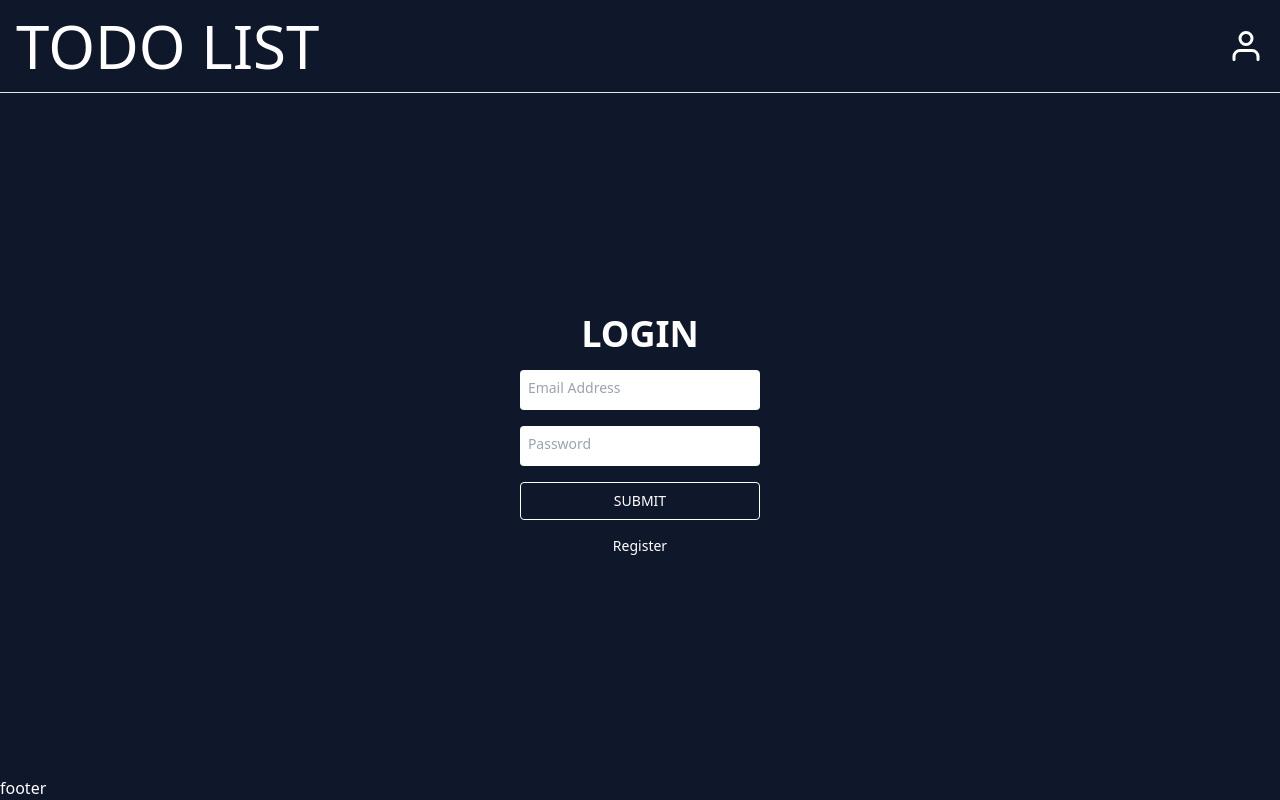
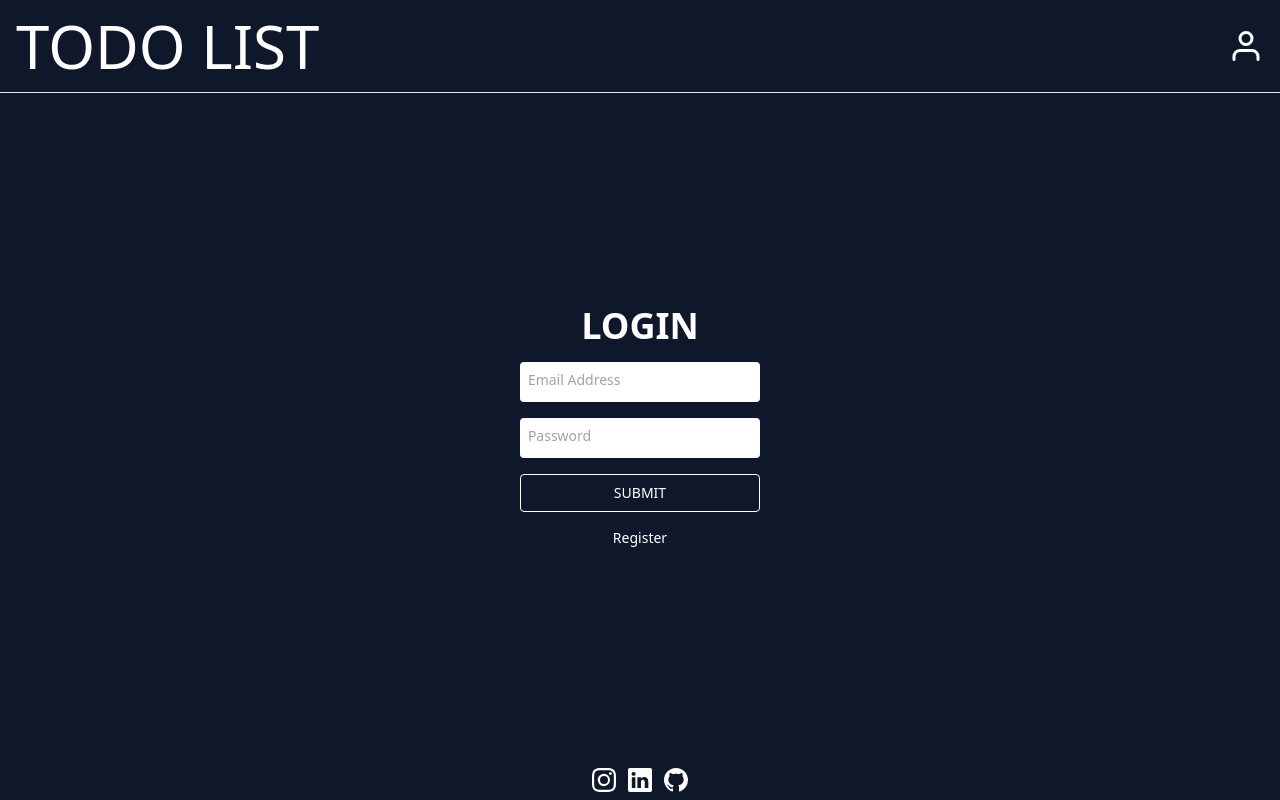
Before and after one commit to juarezv90/nextjs-todo, a Next.js app: page / in a window 1280 px wide. Built offline with nearby package versions, Linux system fonts and the light colour scheme; no server answers.

Commit message:
some login updates

```diff
--- a/src/components/Footer.js
+++ b/src/components/Footer.js
@@ -1,9 +1,12 @@
 import React from 'react'
+import {BsInstagram, BsLinkedin, BsGithub} from "react-icons/bs"
 
 const Footer = () => {
   return (
-    <div>
-      footer
+    <div  className="flex justify-center items-center text-[24px] gap-3 py-2">
+      <BsInstagram className="duration-300 hover:opacity-30 cursor-pointer" />
+      <BsLinkedin className="duration-300 hover:opacity-30 cursor-pointer" />
+      <BsGithub className="duration-300 hover:opacity-30 cursor-pointer" />
     </div>
   )
 }
--- a/src/components/UserDashboard.js
+++ b/src/components/UserDashboard.js
@@ -1,9 +1,9 @@
 import React from 'react'
+
 
 const UserDashboard = () => {
   return (
     <div>
-      UserDashboard
     </div>
   )
 }
--- a/src/pages/index.js
+++ b/src/pages/index.js
@@ -10,7 +10,6 @@ export default function Home() {
   console.log(currentUser);
   return (
     <>
-
     {!currentUser && <Login />}
     {currentUser && <UserDashboard />}
     </>
```
